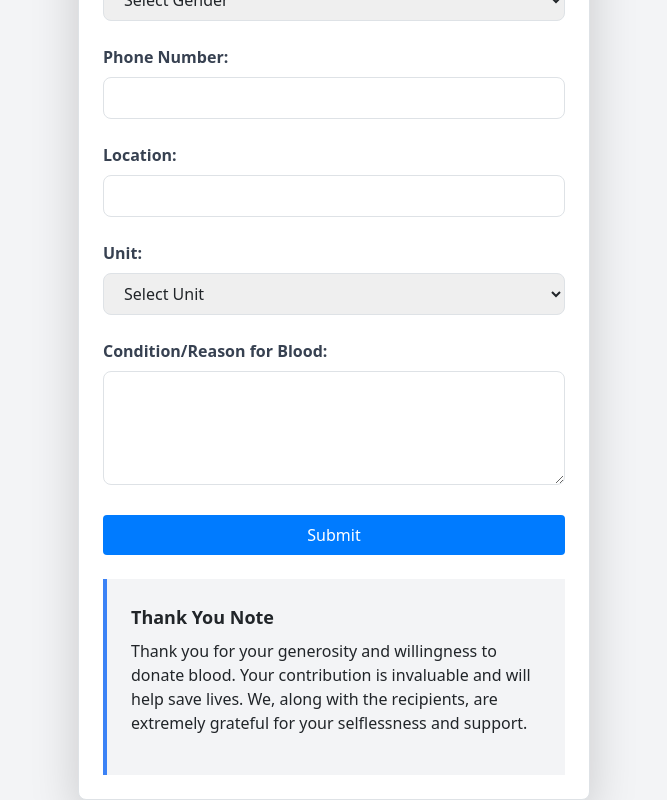
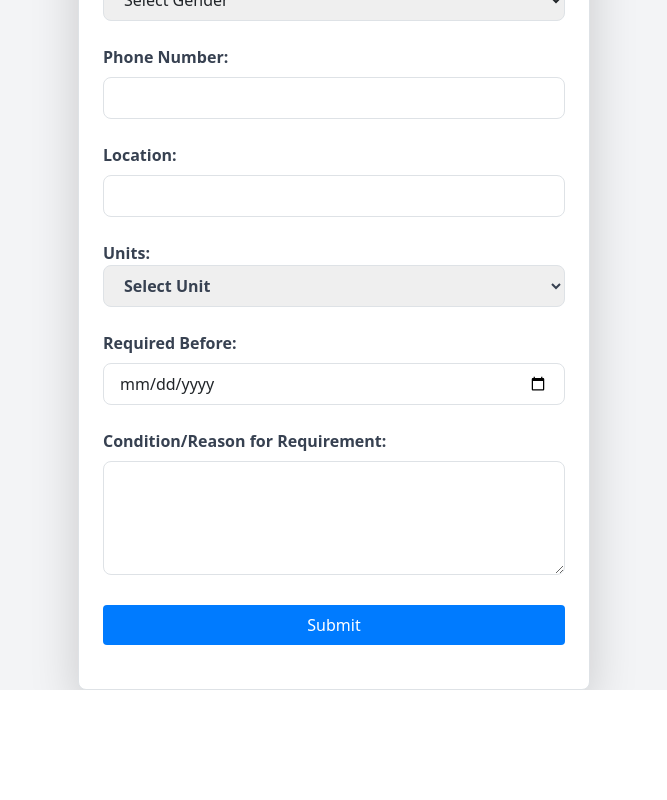
Before and after one commit to abdulmalik62/BloodX-poc, a React (Create React App) app in the folder frontend/bloodx-poc/: page /home in a window 1280 px wide. Shown: the part 604-1404 px from the top of the page, without its empty margins (306-973 px from the left). After the commit the page ends 1294 px from the top, so only its background shows below. Built offline with nearby package versions, Linux system fonts and the light colour scheme.

Commit message:
Updated Changes in Form

```diff
--- a/frontend/bloodx-poc/src/BloodDontationForm.tsx
+++ b/frontend/bloodx-poc/src/BloodRequestForm.tsx
@@ -11,10 +11,12 @@ interface FormData {
   phoneNumber: string;
   location: string;
   unit: string;
+  customUnit:string;
+  date: string;
   condition: string;
 }
 
-const BloodDonationForm: React.FC = () => {
+const BloodRequestForm: React.FC = () => {
   const [formData, setFormData] = useState<FormData>({
     patientName: '',
     ageGroup: '',
@@ -23,21 +25,53 @@ const BloodDonationForm: React.FC = () => {
     phoneNumber: '',
     location: '',
     unit: '',
+    customUnit: '',
+    date: '',
     condition: '',
   });
 
+
+  const [unit, setUnit] = useState<string>('1');
+  const [customUnit, setCustomUnit] = useState<string>('');
+  const [isCustom, setIsCustom] = useState<boolean>(false);
   const [showModal, setShowModal] = useState(false);
 
   const handleChange = (e: React.ChangeEvent<HTMLInputElement | HTMLSelectElement | HTMLTextAreaElement>) => {
     const { name, value } = e.target;
-    setFormData(prevState => ({
-      ...prevState,
-      [name]: value,
-    }));
+
+    // Handle unit selection separately
+    if (name === 'unit') {
+      if (value === 'custom') {
+        setIsCustom(true);
+        setFormData((prevState) => ({
+          ...prevState,
+          unit: '',
+
+        }));
+      } else {
+        setIsCustom(false);
+        setFormData((prevState) => ({
+          ...prevState,
+          unit: value,
+
+        }));
+      }
+
+    } else {
+      setFormData((prevState) => ({
+        ...prevState,
+        [name]: value,
+      }));
+    }
   };
 
   const handleSubmit = (e: React.FormEvent<HTMLFormElement>) => {
     e.preventDefault();
+    const existingData = JSON.parse(localStorage.getItem('patientData') || '[]');
+    const updatedData = [...existingData, formData];
+    localStorage.setItem('patientData',JSON.stringify(updatedData));
+    const finalUnit = isCustom ? formData.customUnit : formData.unit;
+    console.log('Requested Units;', finalUnit);
     console.log(formData);
     setShowModal(true);
   };
@@ -49,7 +83,7 @@ const BloodDonationForm: React.FC = () => {
   return (
     <>
     <form onSubmit={handleSubmit} className="max-w-lg mx-auto p-6 border border-gray-300 rounded-lg shadow-lg bg-white">
-      <h1 className="text-2xl font-bold mb-4">Welcome to the Blood Donation Portal</h1>
+      <h1 className="text-2xl font-bold mb-4">Welcome to the Blood Request Portal</h1>
       <div className="mb-4">
         <label htmlFor="patientName" className="block text-gray-700 font-bold mb-2">Patient Name:</label>
         <input
@@ -59,7 +93,7 @@ const BloodDonationForm: React.FC = () => {
           value={formData.patientName}
           onChange={handleChange}
           maxLength={30}
-          pattern="[A-Za-z]+"
+          pattern="[A-Za-z\s]+"
           title="Only alphabetical letters are allowed"
           required
           className="w-full px-3 py-2 border border-gray-300 rounded-lg"
@@ -76,7 +110,9 @@ const BloodDonationForm: React.FC = () => {
           className="w-full px-3 py-2 border border-gray-300 rounded-lg"
         >
           <option value="">Select Age Group</option>
+          <option value="Senior">Infant</option>
           <option value="Child">Child</option>
+          <option value="Adult">Teenage</option>
           <option value="Adult">Adult</option>
           <option value="Senior">Senior</option>
         </select>
@@ -145,24 +181,51 @@ const BloodDonationForm: React.FC = () => {
         />
       </div>
       <div className="mb-4">
-        <label htmlFor="unit" className="block text-gray-700 font-bold mb-2">Unit:</label>
+        <label htmlFor="unit" className="block text-gray-700 font-bold mb-2">
+          Units:
         <select
           id="unit"
           name="unit"
-          value={formData.unit}
+          value={isCustom ? 'custom' : formData.unit}
           onChange={handleChange}
+          disabled={isCustom}
           required
           className="w-full px-3 py-2 border border-gray-300 rounded-lg"
         >
           <option value="">Select Unit</option>
-          <option value="1">1</option>
-          <option value="2">2</option>
-          <option value="3">3</option>
-          <option value="4">4</option>
+          <option value="1">1 unit</option>
+          <option value="2">2 units</option>
+          <option value="3">3 units</option>
+          <option value="4">4 units</option>
+          <option value="5">5 units</option>
+          <option value="10">10 units</option>
+          <option value="custom">Other </option>
         </select>
+        </label>
+        {isCustom && (
+          <label className="block text-gray-700 font-bold mb-2">
+            Custom Units:
+            <input
+            type ="number"
+            name ="customUnit"
+            value={formData.customUnit} onChange={handleChange} className="w-full px-3 py-2 border border-gray-300 rounded-lg"/>
+          </label>
+        )}
       </div>
       <div className="mb-4">
-        <label htmlFor="condition" className="block text-gray-700 font-bold mb-2">Condition/Reason for Blood:</label>
+        <label htmlFor="date" className="block text-gray-700 font-bold mb-2"> Required Before:</label>
+        <input
+           type="date"
+           id="date"
+           name="date"
+           value={formData.date}
+           onChange={handleChange}
+           required
+           className="w-full px-3 py-2 border border-gray-300 rounded-lg"
+           />
+      </div>
+      <div className="mb-4">
+        <label htmlFor="condition" className="block text-gray-700 font-bold mb-2">Condition/Reason for Requirement:</label>
         <textarea
           id="condition"
           name="condition"
@@ -176,13 +239,7 @@ const BloodDonationForm: React.FC = () => {
       <button type="submit" className="w-full bg-blue-500 text-white px-4 py-2 rounded-lg hover:bg-blue-700">
         Submit
       </button>
-      <div className="mt-6 p-4 bg-gray-100 border-l-4 border-blue-500">
-        <h3 className="text-lg font-bold">Thank You Note</h3>
-        <p>
-          Thank you for your generosity and willingness to donate blood. Your contribution is invaluable and will help save lives.
-          We, along with the recipients, are extremely grateful for your selflessness and support.
-        </p>
-      </div>
+
     </form>
 
     <Modal show = {showModal} onHide={handleClose} centered>
@@ -199,4 +256,4 @@ const BloodDonationForm: React.FC = () => {
   );
 };
 
-export default BloodDonationForm;
+export default BloodRequestForm;
--- a/frontend/bloodx-poc/src/Homepage.tsx
+++ b/frontend/bloodx-poc/src/Homepage.tsx
@@ -1,6 +1,7 @@
 // src/HomePage.tsx
 import React from 'react';
-import BloodDonationForm from '../src/BloodDontationForm';
+import BloodRequestForm from './BloodRequestForm';
+// import BloodDelivery from './PatientDataPage';
 import Navbar from './Navbar';
 
 
@@ -15,8 +16,8 @@ const HomePage: React.FC = () => {
           <p className="text-lg"></p>
         </div>
         <div>
+          {<BloodRequestForm/>}
 
-          <BloodDonationForm />
         </div>
       </div>
     </div>
```
